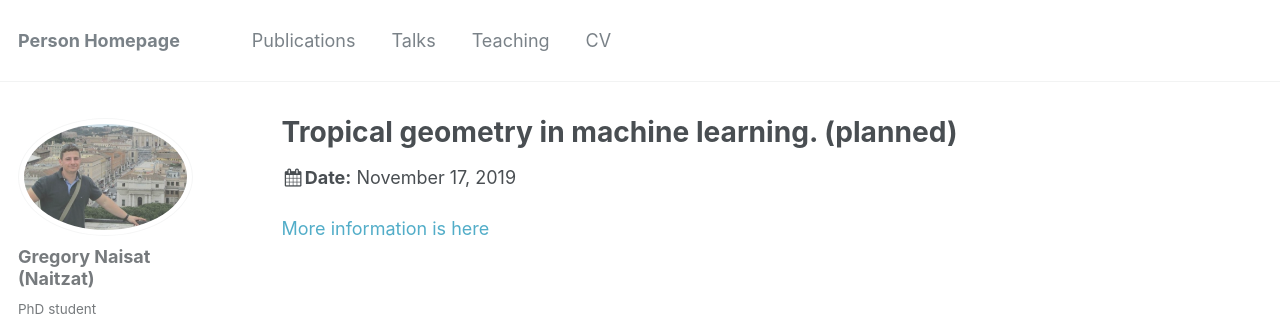
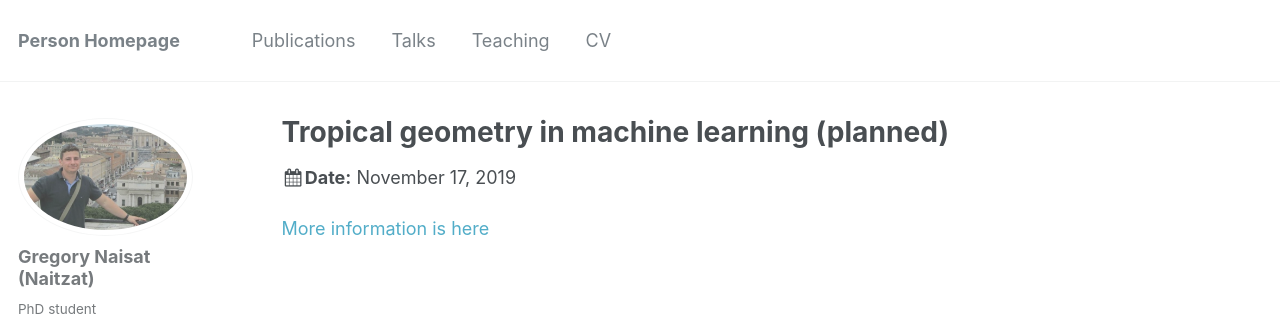
Before and after one commit to sgregnt/sgregnt.github.io, a Jekyll site: the page built from _talks/2019-11-17-SIAM.md, in a window 1280 px wide. Shown: the top 316 px of the page. Built offline with Jekyll 4.4.1, drawn with Linux system fonts in a browser that asks for light colours; some web fonts are replaced.

Commit message:
talk small fix

```diff
--- a/_talks/2019-11-17-SIAM.md
+++ b/_talks/2019-11-17-SIAM.md
@@ -1,5 +1,5 @@
 ---
-title: "Tropical geometry in machine learning.  (planned)"
+title: "Tropical geometry in machine learning (planned)"
 collection: talks
 type: "Seminar talk"
 venue: "MIT, Cambridge, MA"
```
